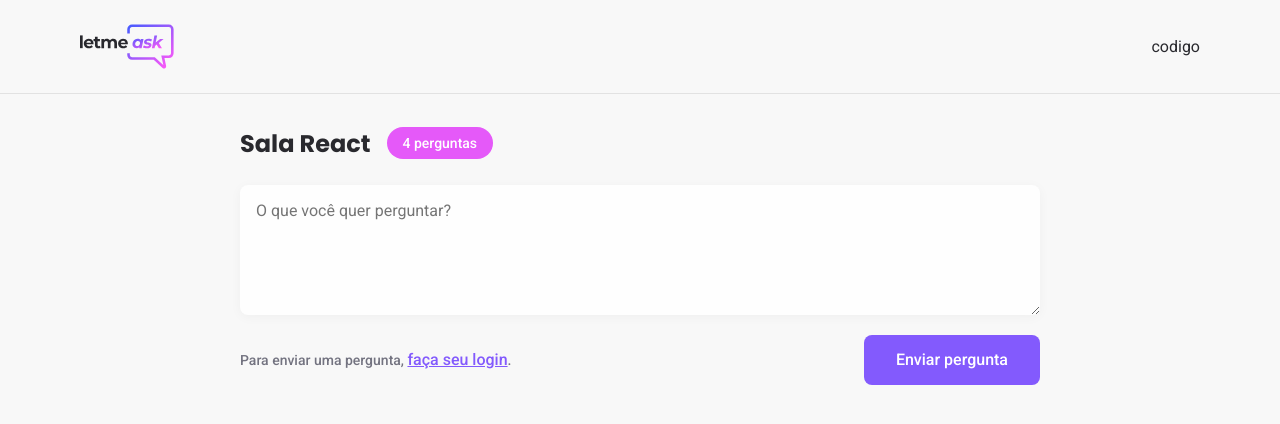
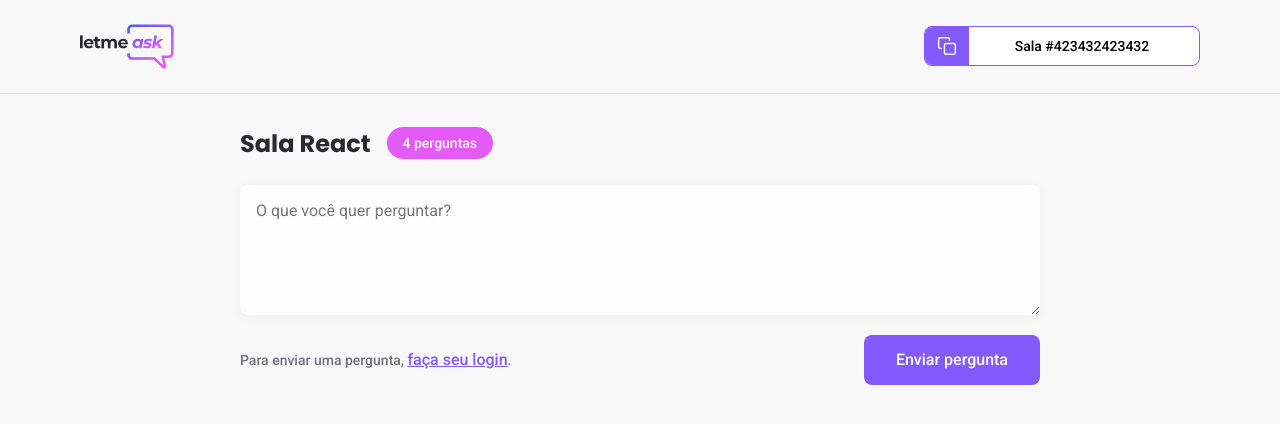
Before and after one commit to daisyannie/letmeask, a React (Create React App) app: page /rooms/1 in a window 1280 px wide. Shown: the top 424 px of the page. Built offline with nearby package versions, Linux system fonts and the light colour scheme; no server answers.

Commit message:
feat: add roomCode component

```diff
--- /dev/null
+++ b/src/components/RoomCode.tsx
@@ -0,0 +1,14 @@
+import copyImg from '../assets/images/copy.svg'
+
+import '../styles/room-code.scss'
+
+export function RoomCode() {
+  return (
+    <button className="room-code">
+      <div>
+        <img src={copyImg} alt="Copy room code"></img>
+      </div>
+      <span>Sala #423432423432</span>
+    </button>
+  )
+}
--- a/src/pages/Room.tsx
+++ b/src/pages/Room.tsx
@@ -1,5 +1,6 @@
 import logoImg from '../assets/images/logo.svg'
 import { Button } from '../components/Button'
+import { RoomCode } from '../components/RoomCode'
 
 import '../styles/room.scss'
 
@@ -9,7 +10,7 @@
       <header>
         <div className="content">
           <img src={logoImg} alt="Letmeask" />
-          <div>codigo</div>
+          <RoomCode />
         </div>
       </header>
 
--- /dev/null
+++ b/src/styles/room-code.scss
@@ -0,0 +1,30 @@
+.room-code {
+  height: 40px;
+  border-radius: 8px;
+  overflow: hidden;
+
+  background: #FFF;
+  border: 1px solid #835afd;
+  cursor: pointer;
+
+  display: flex;
+
+  div {
+    background: #835afd;
+    padding: 0 12px;
+    display: flex;
+    justify-content: center;
+    align-items: center;
+    height: 100%
+  }
+
+  span {
+    display: block;
+    align-self: center;
+    flex: 1;
+    padding: 0 16px 0 12px;
+    width: 230px;
+    font-size: 14px;
+    font-weight: 500;
+  }
+}
```
